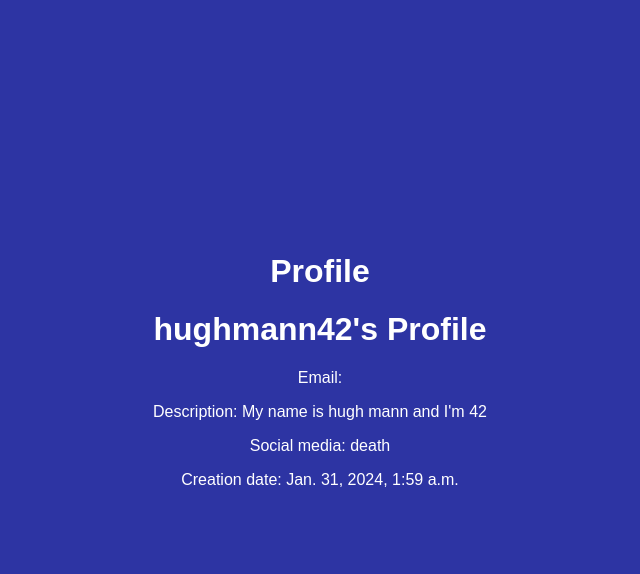
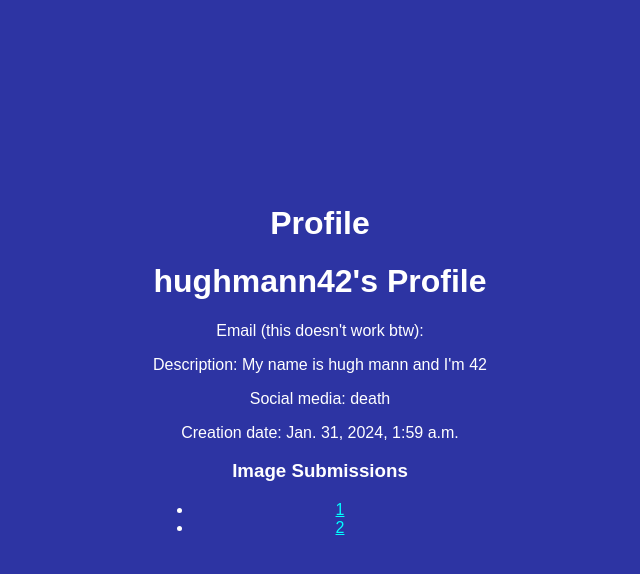
Before and after one commit to z3vr4/Django_Image_Gallery, a Django app: a page that uses Photoblock/PhotoApp/templates/PhotoApp/profiledetail.html in a window 1280 px wide. Shown: the part 46-620 px from the top of the page, without its empty margins (320-960 px from the left). Run offline with Django 4.2, Linux system fonts and the light colour scheme; data comes from the database, SQL or seed files in the repository.

Commit message:
Image Submission detail view

```diff
--- a/Photoblock/PhotoApp/templates/PhotoApp/profiledetail.html
+++ b/Photoblock/PhotoApp/templates/PhotoApp/profiledetail.html
@@ -6,9 +6,19 @@
     <div class="center-content">
         <h1>Profile</h1>
         <h1>{{ user_profile.user.username }}'s Profile</h1>
-        <p>Email: {{ user_profile.user.email }}</p>
+        <p>Email (this doesn't work btw): {{ user_profile.user.email }}</p>
         <p>Description: {{ user_profile.short_description }}</p>
         <p>Social media: {{ user_profile.social_links }}</p>
         <p>Creation date: {{ user_profile.creation_date }}</p>
+        <h3>Image Submissions</h3>
+        <ul>
+            {% for submission in user_profile.imagesubmission_set.all %}
+            <li>
+              <a href="{% url 'image_submission_detail' submission.id %}">
+                {{ submission.id }}
+              </a>
+            </li>
+          {% endfor %}
+        </ul>
     </div>
 {% endblock %}
--- a/Photoblock/PhotoApp/urls.py
+++ b/Photoblock/PhotoApp/urls.py
@@ -1,5 +1,5 @@
 from django.urls import path
-from .views import main_view, profile_view, upload_view, registration_view, detail_profile_view, afterupload_view
+from .views import main_view, profile_view, upload_view, registration_view, detail_profile_view, afterupload_view, image_submission_detail_view
 from django.contrib.auth.views import LogoutView, LoginView # logout view is built in view, same as Login
 
 urlpatterns = [
@@ -11,4 +11,5 @@
     path('registration/', registration_view, name='registration_view'),
     path('afterupload/', afterupload_view, name='afterupload_view'),
     path('profile/<str:username>/', detail_profile_view, name='detail_profile'),
+    path('submission/<int:submission_id>/', image_submission_detail_view, name='image_submission_detail'),
 ]
--- a/Photoblock/PhotoApp/views.py
+++ b/Photoblock/PhotoApp/views.py
@@ -6,13 +6,11 @@
 from django.contrib.auth.views import LoginView
 from .models import UserProfile, ImageSubmission
 
-# Create your views here.
-
 def main_view(request):
-    return render(request, 'PhotoApp/main.html') # do the html templates and functionalities later.
+    return render(request, 'PhotoApp/main.html')
 
 def afterupload_view(request):
-    return render(request, 'PhotoApp/afterupload.html') # do the html templates and functionalities later.
+    return render(request, 'PhotoApp/afterupload.html')
 
 def profile_view(request):
     if request.user.is_authenticated:
@@ -34,9 +32,6 @@
         form = ImageSubmissionForm()
 
     return render(request, 'PhotoApp/upload.html', {'form': form})
-
-# 30/01/2024 - Modified this view. Severely. Should create a UserProfile instance AND create a User instance.
-# 31/01/2024 - Tested it, blew up some times, fixed it.
 
 def registration_view(request):
     form = UserCreationForm(request.POST)
@@ -77,3 +72,14 @@
     }
 
     return render(request, 'PhotoApp/profiledetail.html', context)
+
+# Image submission detail view
+
+def image_submission_detail_view(request, submission_id):
+    image_submission = get_object_or_404(ImageSubmission, id=submission_id)
+
+    context = {
+        'image_submission': image_submission,
+    }
+
+    return render(request, 'PhotoApp/submissiondetail.html', context)
```
Also changed, not shown: Photoblock/PhotoApp/templates/PhotoApp/submissiondetail.html (added, +12 -0 lines).
